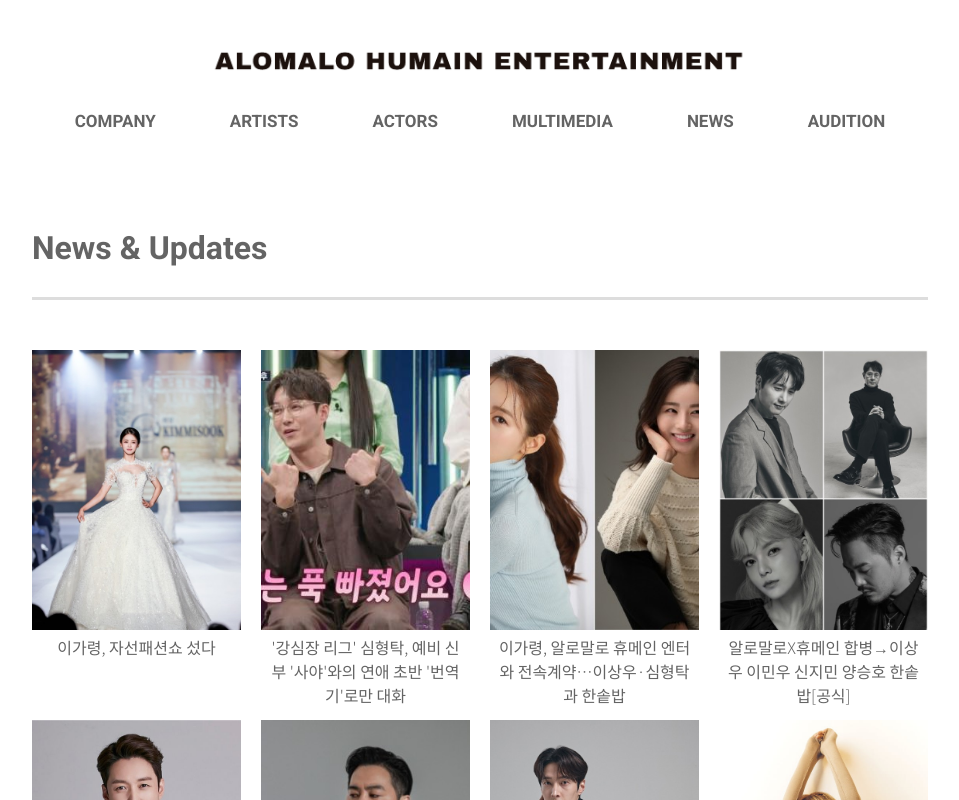
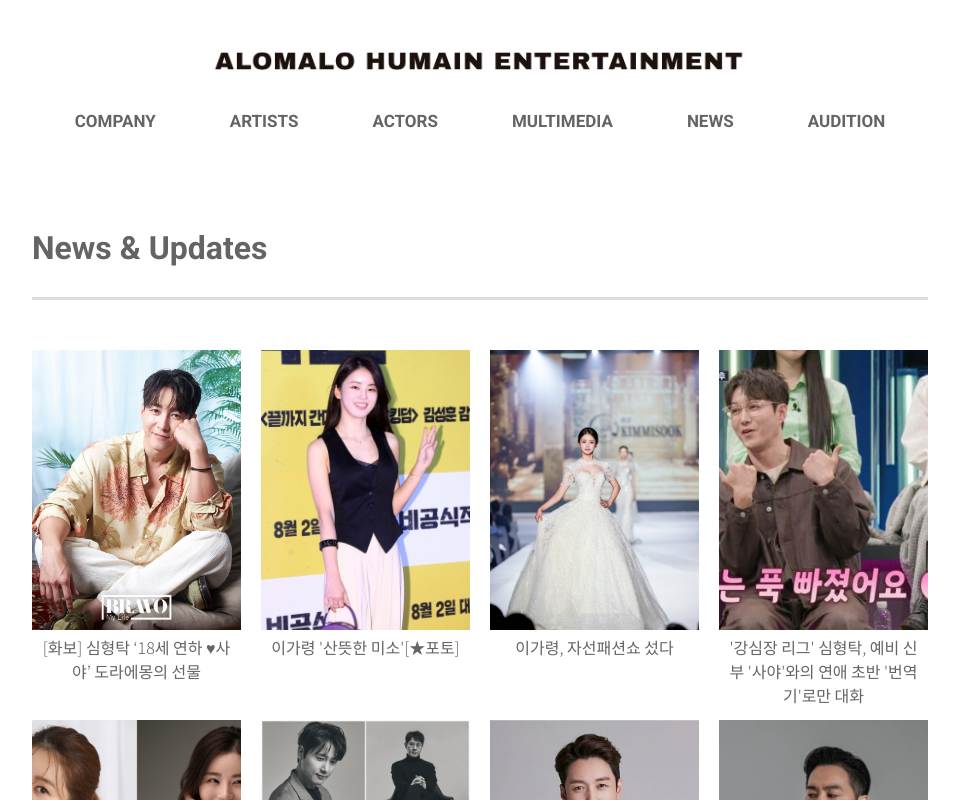
Before and after one commit to on-xx/ALOMALO-ENT-Website, a React (Create React App) app: page /news in a window 1280 px wide. Shown: the top 800 px of the page, without its empty margins (160-1119 px from the left). Built offline with nearby package versions, Linux system fonts and the light colour scheme.

Commit message:
news updated

```diff
--- a/src/data/newsData.js
+++ b/src/data/newsData.js
@@ -64,7 +64,8 @@
     id: 11,
     url: "https://www.topstarnews.net/news/articleView.html?idxno=15351379",
     img: "./img/newsupdates/news-sht-2.jpg",
-    title: "'강심장 리그' 심형탁, 예비 신부 '사야'와의 연애 초반 '번역기'로만 대화",
+    title:
+      "'강심장 리그' 심형탁, 예비 신부 '사야'와의 연애 초반 '번역기'로만 대화",
   },
   {
     id: 12,
@@ -72,6 +73,18 @@
     img: "./img/newsupdates/news-lgr-1.jpg",
     title: "이가령, 자선패션쇼 섰다",
   },
+  {
+    id: 13,
+    url: "https://n.news.naver.com/entertain/article/108/0003170570",
+    img: "./img/newsupdates/news-lgr-2.jpeg",
+    title: "이가령 '산뜻한 미소'[★포토]",
+  },
+  {
+    id: 14,
+    url: "https://sports.khan.co.kr/entertainment/sk_index.html?art_id=202307311026003&sec_id=540101&pt=nvnm",
+    img: "./img/newsupdates/news-sht-3.jpeg",
+    title: "[화보] 심형탁 ‘18세 연하 ♥사야’ 도라에몽의 선물",
+  },
 ];
 
 export default newsData;
```
Also changed, not shown: public/img/newsupdates/news-lgr-2.jpeg (added), public/img/newsupdates/news-sht-3.jpeg (added).
